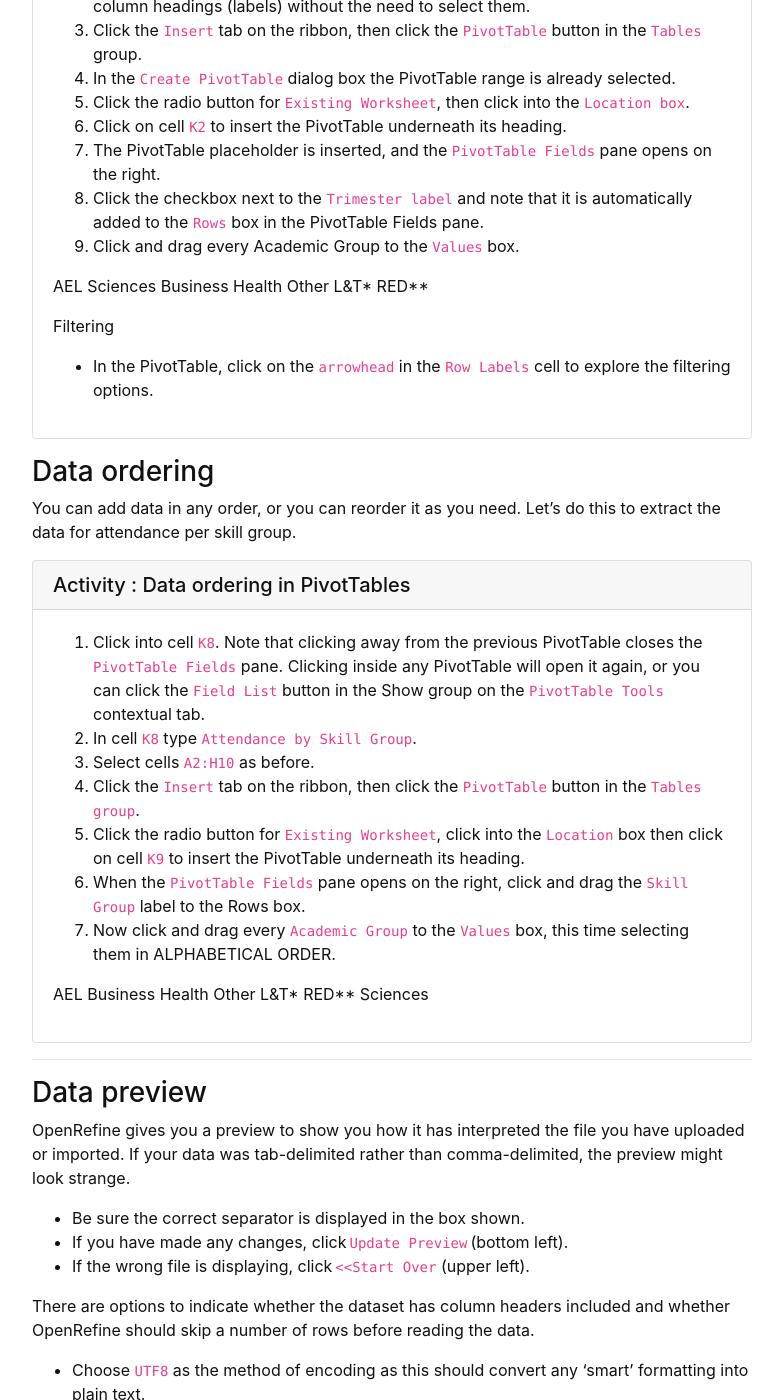
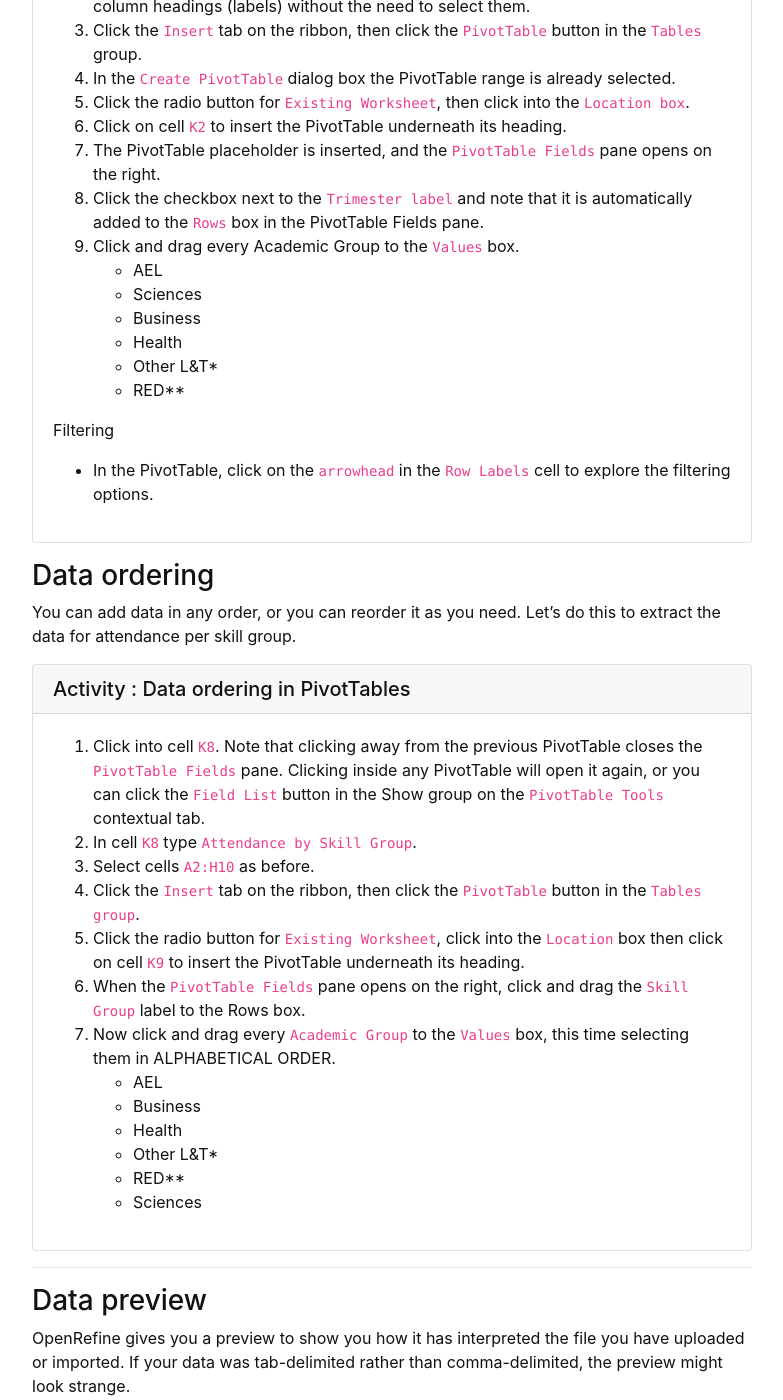
Before and after one commit to GULibrarySandbox/data-vis-basics, a Jekyll site: the page built from content/2-msexcel.md, in a window 1280 px wide and 1400 px high, scrolled down 1416 px. Shown: the whole window, without its empty margins (248-1031 px from the left). Built offline with Jekyll 4.4.1, drawn with Linux system fonts in a browser that asks for light colours.

```diff
--- a/content/2-msexcel.md
+++ b/content/2-msexcel.md
@@ -41,13 +41,12 @@ Let’s find out how many students from each academic group attended per trimest
 7.	The PivotTable placeholder is inserted, and the `PivotTable Fields` pane opens on the right.
 8.	Click the checkbox next to the `Trimester label` and note that it is automatically added to the `Rows` box in the PivotTable Fields pane.
 9.	Click and drag every Academic Group to the `Values` box.
-
-  AEL
-  Sciences
-  Business
-  Health
-  Other L&T*
-  RED**
+  - AEL
+  - Sciences
+  - Business
+  - Health
+  - Other L&T*
+  - RED**
 
 Filtering
 - In the PivotTable, click on the `arrowhead` in the `Row Labels` cell to explore the filtering options.{% endcapture %}
@@ -64,13 +63,12 @@ You can add data in any order, or you can reorder it as you need.  Let’s do th
 5.	Click the radio button for `Existing Worksheet`, click into the `Location` box then click on cell `K9` to insert the PivotTable underneath its heading.
 6.	When the `PivotTable Fields` pane opens on the right, click and drag the `Skill Group` label to the Rows box.
 7.	Now click and drag every `Academic Group` to the `Values` box, this time selecting them in ALPHABETICAL ORDER.
-
- AEL
- Business
- Health
- Other L&T*
- RED**
- Sciences{% endcapture %}
+  - AEL
+  - Business
+  - Health
+  - Other L&T*
+  - RED**
+  - Sciences{% endcapture %}
 {% include card.md header="Activity : Data ordering in PivotTables" text=text %}
 
 -----
```
